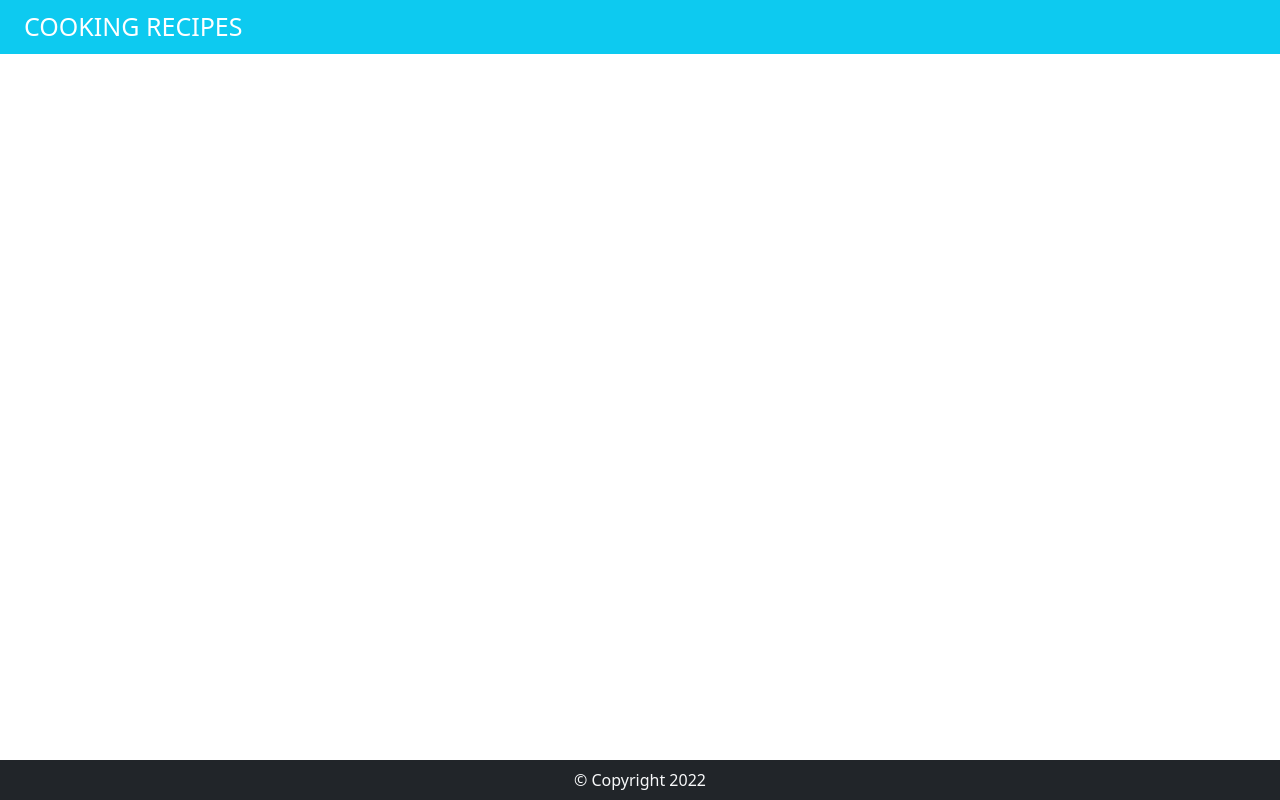
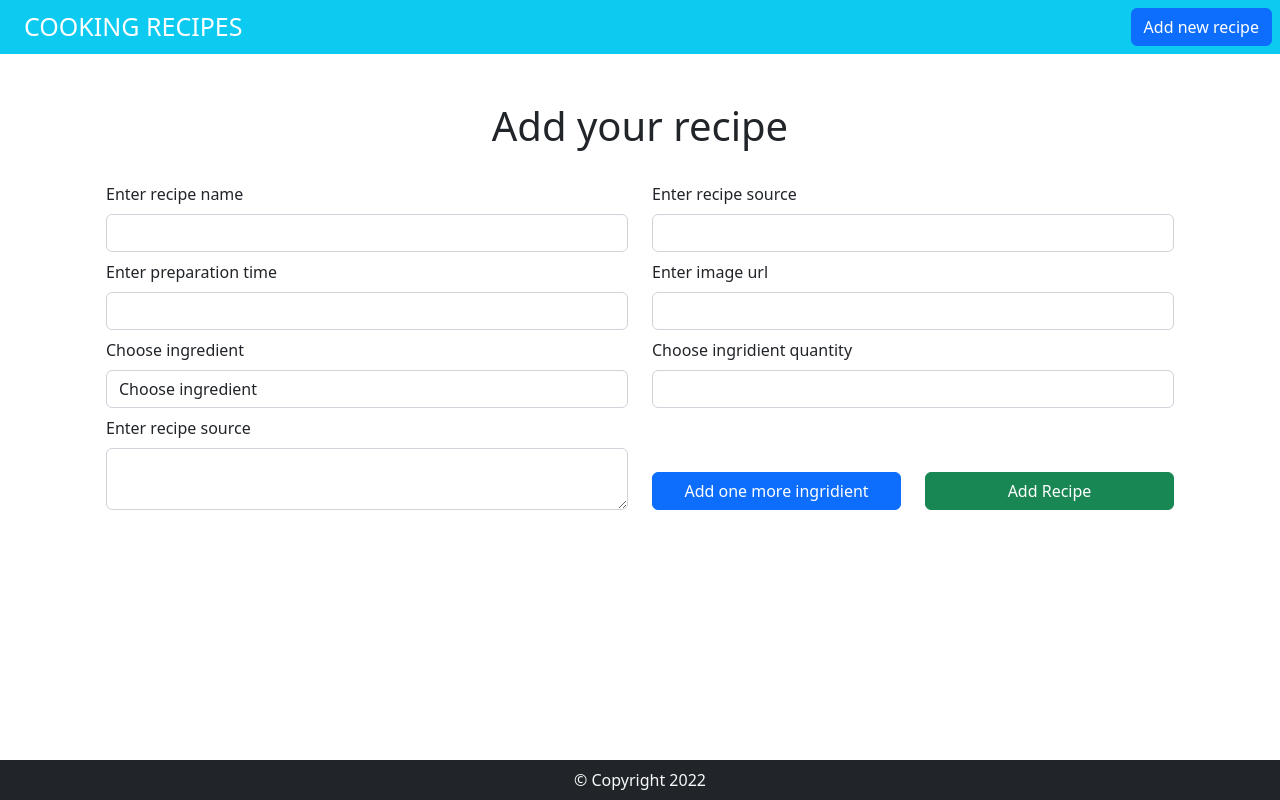
Before and after one commit to Vikez3/react-home-assignment, a React (Create React App) app in the folder cooking-recipes/: page /addrecipe in a window 1280 px wide. Built offline with nearby package versions, Linux system fonts and the light colour scheme; data requests are answered from the project's data file.

Commit message:
finished design for add recipe need to work on funcionaility

```diff
--- a/cooking-recipes/src/App.tsx
+++ b/cooking-recipes/src/App.tsx
@@ -3,6 +3,7 @@ import { Route, Routes } from "react-router-dom";
 import "./App.css";
 import Footer from "./components/Footer";
 import NavBar from "./components/NavBar";
+import AddRecipe from "./pages/AddRecipe";
 import DeatailPage from "./pages/DeatailPage";
 import HomePage from "./pages/HomePage";
 import { incrementByAmount } from "./redux/counter";
@@ -25,6 +26,7 @@ function App() {
         <Routes>
           <Route path="/" element={<HomePage data={data} />} />
           <Route path="/detail/:id" element={<DeatailPage data={data} />} />
+          <Route path="/addrecipe" element={<AddRecipe />} />
         </Routes>
       ) : (
         <div className="container">
--- a/cooking-recipes/src/components/NavBar.tsx
+++ b/cooking-recipes/src/components/NavBar.tsx
@@ -9,6 +9,9 @@ export default function NavBar({}: Props) {
       <Link className="logo-text mx-3" to="/">
         <p>Cooking Recipes</p>
       </Link>
+      <Link to={"/addrecipe"} className="btn btn-primary ">
+        Add new recipe
+      </Link>
     </div>
   );
 }
--- /dev/null
+++ b/cooking-recipes/src/pages/AddRecipe.tsx
@@ -0,0 +1,63 @@
+import React from "react";
+
+type Props = {};
+
+export default function AddRecipe({}: Props) {
+  return (
+    <div className="container pt-5">
+      <h1 className="text-center">Add your recipe</h1>
+      <form action="#" className="p-4">
+        <div className="row mb-2">
+          <div className="col-6">
+            <label htmlFor="">Enter recipe name</label>
+            <input type="text" name="" className="form-control mt-2" />
+          </div>
+          <div className="col-6">
+            <label htmlFor="">Enter recipe source</label>
+            <input type="text" name="" className="form-control mt-2" />
+          </div>
+        </div>
+        <div className="row mb-2">
+          <div className="col-6">
+            <label htmlFor="">Enter preparation time</label>
+            <input type="number" name="" className="form-control mt-2" />
+          </div>
+          <div className="col-6">
+            <label htmlFor="">Enter image url</label>
+            <input type="text" className="form-control mt-2" />
+          </div>
+        </div>
+        <div className="row mb-2">
+          <div className="col-6">
+            <label htmlFor="">Choose ingredient</label>
+            <select name="" className="form-control mt-2">
+              <option value="">Choose ingredient</option>
+            </select>
+          </div>
+          <div className="col-6">
+            <label htmlFor="">Choose ingridient quantity</label>
+            <input type="number" className="form-control mt-2" />
+          </div>
+        </div>
+        <div className="row align-items-end">
+          <div className="col-6">
+            <label htmlFor="">Enter recipe source</label>
+            <textarea name="" id="" className="form-control mt-2"></textarea>
+          </div>
+          <div className="col-6">
+            <div className="row">
+              <div className="col-6">
+                <button className="btn btn-primary w-100">
+                  Add one more ingridient
+                </button>
+              </div>
+              <div className="col-6">
+                <button className="btn btn-success w-100">Add Recipe</button>
+              </div>
+            </div>
+          </div>
+        </div>
+      </form>
+    </div>
+  );
+}
```
Also changed, not shown: cooking-recipes/src/App.css (line endings or trailing spaces).
